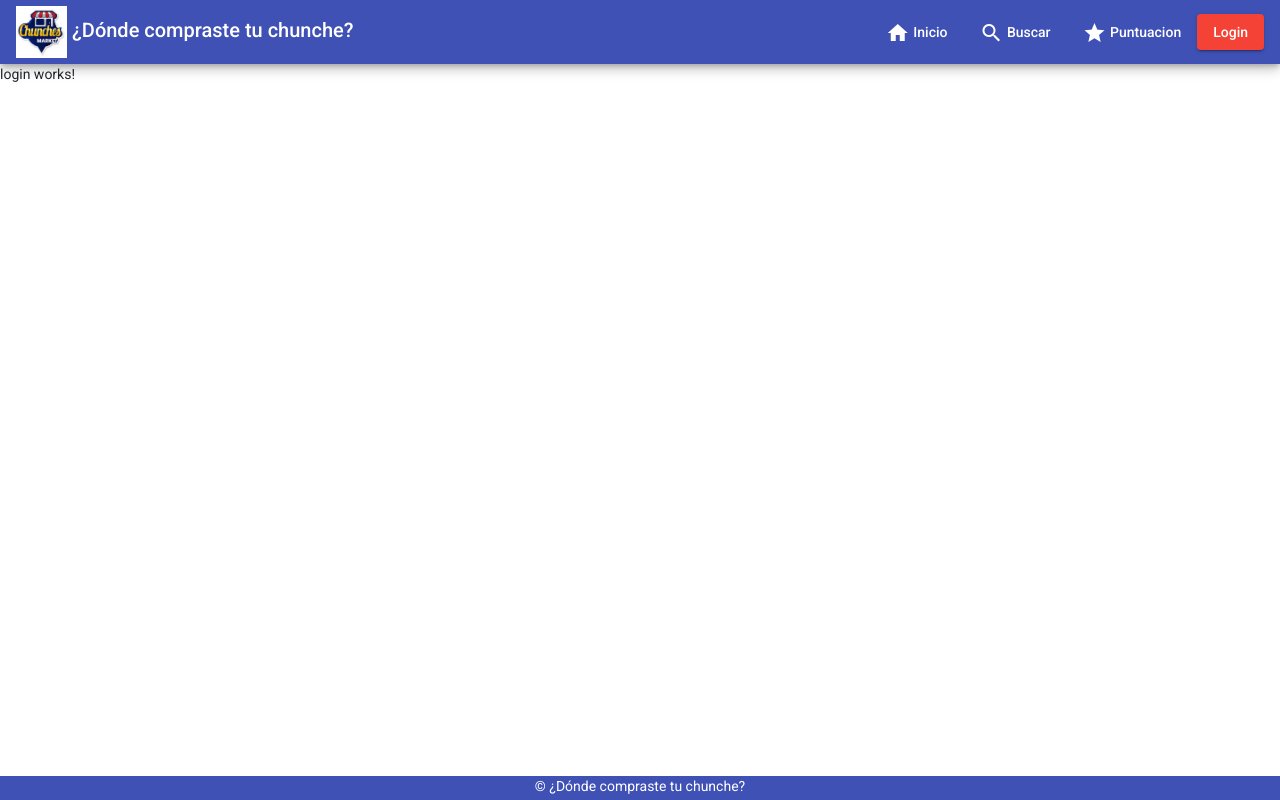
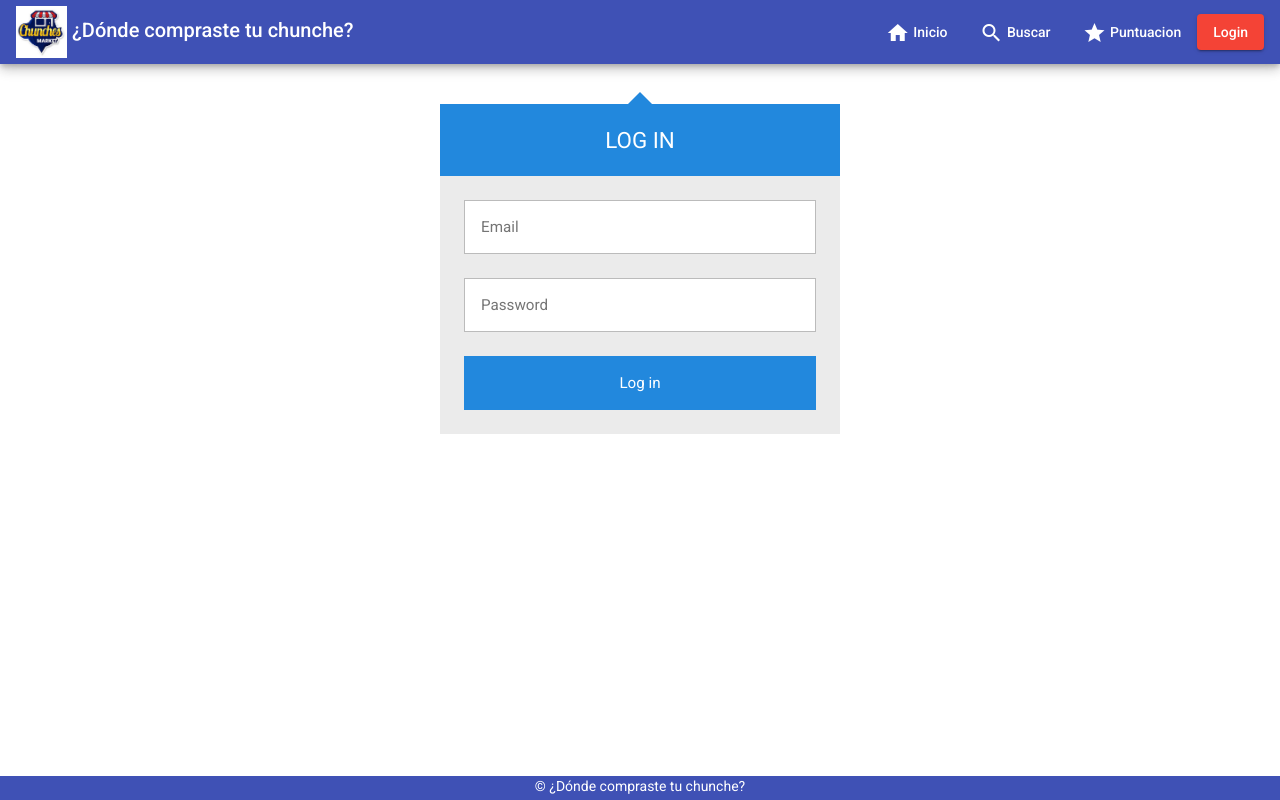
Before and after one commit to WalterOsoy/chunche, an Angular app in the folder chunche/: page /login in a window 1280 px wide. Built offline with nearby package versions, Linux system fonts and the light colour scheme.

Commit message:
Login
integración del login en el proyecto

```diff
--- a/chunche/src/app/login/login.component.css
+++ b/chunche/src/app/login/login.component.css
@@ -0,0 +1,110 @@
+/**
+ * 01/28/2016
+ * This pen is years old, and watching at the code after all
+ * those years made me fall from my chair, so I:
+ * - changed all IDs to classes
+ * - converted all units to pixels and em units
+ * - changed all global elements to classes or children of
+ *   .login
+ * - cleaned the syntax to be more consistent
+ * - added a lot of spaces that I so hard tried to avoid
+ *   a few years ago
+ *   (because it's cool to not use them)
+ * - and probably something else that I can't remember anymore
+ *
+ * I sticked to the same philosophy, meaning:
+ * - the design is almost the same
+ * - only pure HTML and CSS
+ * - no frameworks, preprocessors or resets
+ */
+
+/* 'Open Sans' font from Google Fonts */
+@import url(https://fonts.googleapis.com/css?family=Open+Sans:400,700);
+
+body {
+  background: #456;
+  font-family: 'Open Sans', sans-serif;
+}
+
+.login {
+  width: 400px;
+  margin: 16px auto;
+  font-size: 16px;
+}
+
+/* Reset top and bottom margins from certain elements */
+.login-header,
+.login p {
+  margin-top: 0;
+  margin-bottom: 0;
+}
+
+/* The triangle form is achieved by a CSS hack */
+.login-triangle {
+  width: 0;
+  margin-right: auto;
+  margin-left: auto;
+  border: 12px solid transparent;
+  border-bottom-color: #28d;
+}
+
+.login-header {
+  background: #28d;
+  padding: 20px;
+  font-size: 1.4em;
+  font-weight: normal;
+  text-align: center;
+  text-transform: uppercase;
+  color: #fff;
+}
+
+.login-container {
+  background: #ebebeb;
+  padding: 12px;
+}
+
+/* Every row inside .login-container is defined with p tags */
+.login p {
+  padding: 12px;
+}
+
+.login input {
+  box-sizing: border-box;
+  display: block;
+  width: 100%;
+  border-width: 1px;
+  border-style: solid;
+  padding: 16px;
+  outline: 0;
+  font-family: inherit;
+  font-size: 0.95em;
+}
+
+.login input[type="email"],
+.login input[type="password"] {
+  background: #fff;
+  border-color: #bbb;
+  color: #555;
+}
+
+/* Text fields' focus effect */
+.login input[type="email"]:focus,
+.login input[type="password"]:focus {
+  border-color: #888;
+}
+
+.login input[type="submit"] {
+  background: #28d;
+  border-color: transparent;
+  color: #fff;
+  cursor: pointer;
+}
+
+.login input[type="submit"]:hover {
+  background: #17c;
+}
+
+/* Buttons' focus effect */
+.login input[type="submit"]:focus {
+  border-color: #05a;
+}
--- a/chunche/src/app/login/login.component.html
+++ b/chunche/src/app/login/login.component.html
@@ -1 +1,11 @@
-<p>login works!</p>
+<div class="login">
+    <div class="login-triangle"></div>
+
+    <h2 class="login-header">Log in</h2>
+
+    <form class="login-container">
+      <p><input type="email" placeholder="Email"></p>
+      <p><input type="password" placeholder="Password"></p>
+      <p><input type="submit" value="Log in"></p>
+    </form>
+  </div>
--- a/chunche/src/app/login/login.component.ts
+++ b/chunche/src/app/login/login.component.ts
@@ -1,4 +1,9 @@
 import { Component, OnInit } from '@angular/core';
+import {HttpClient } from '@angular/common/http'
+import { User } from '../models/user';
+//import { JwtResponse } from '../models/jwt-response'
+//import { Tap } from 'rxjs/operator';
+//import {observable, BehaviorSubjet } from 'rxjs'
 
 @Component({
   selector: 'app-login',
--- /dev/null
+++ b/chunche/src/app/models/user.ts
@@ -0,0 +1,6 @@
+export interface User{
+    id: number,
+    name: string,
+    email: string,
+    password: string
+}
```
Also changed, not shown: chunche/src/app/models/jwt-response.ts (added, +7 -0 lines).
